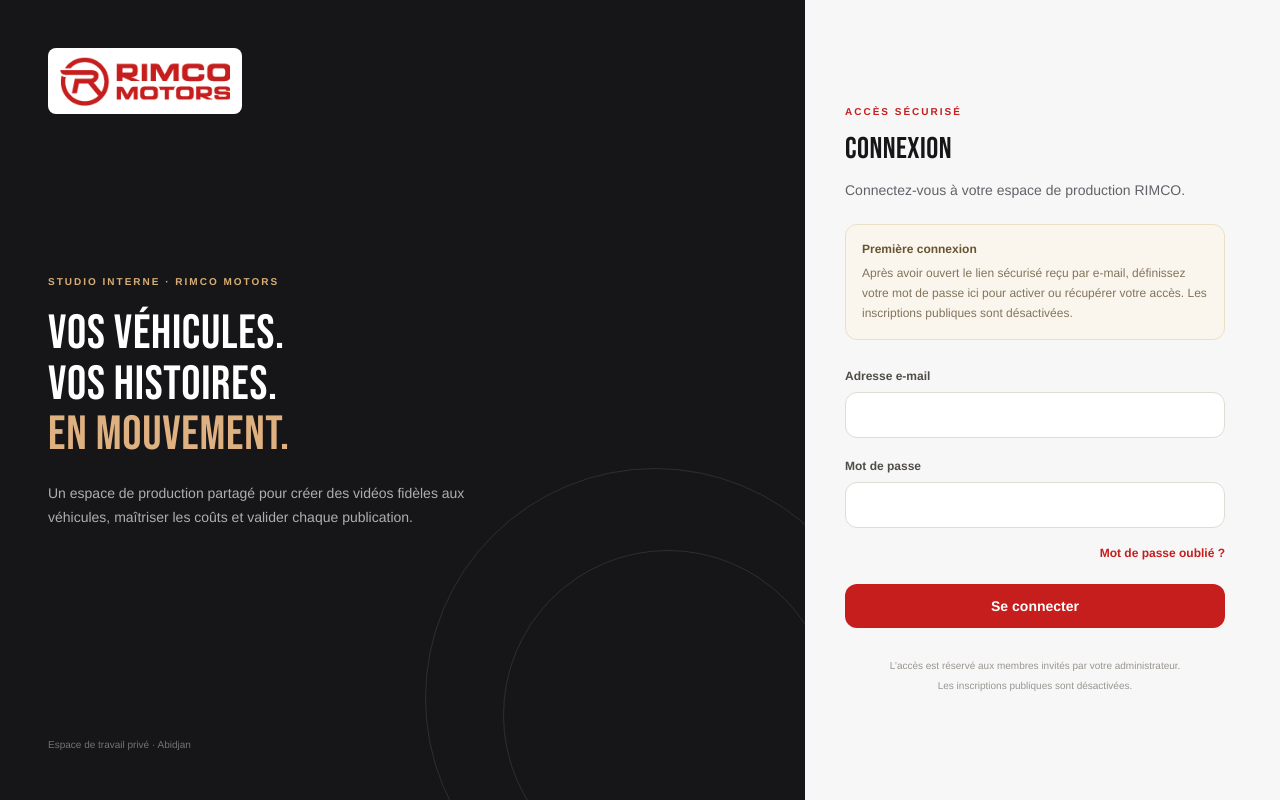
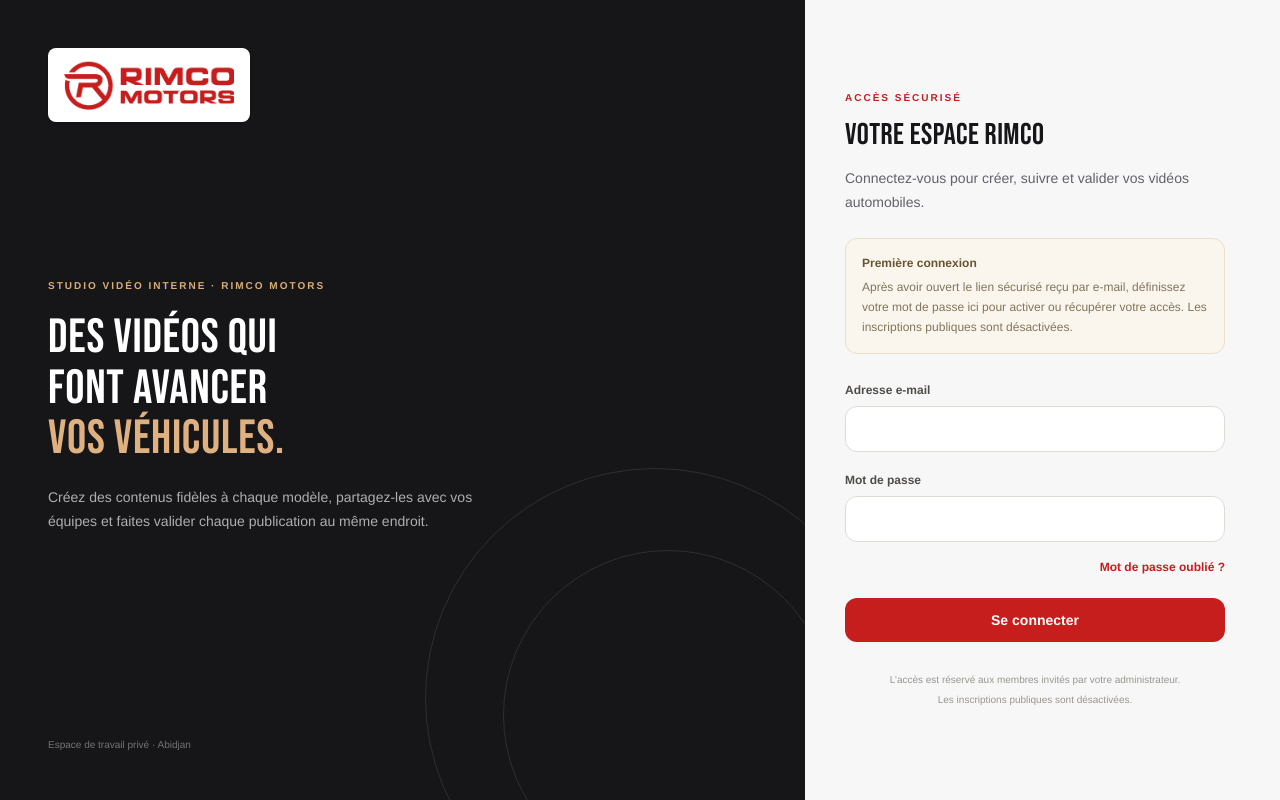
Before and after one commit to CyriacAssan79/rimco_motor, a Next.js app: page /connexion in a window 1280 px wide. Built offline with nearby package versions, Linux system fonts and the light colour scheme; no server answers.

Commit message:
feat(auth): améliorer la page de connexion RIMCO

```diff
--- a/src/app/connexion/page.tsx
+++ b/src/app/connexion/page.tsx
@@ -18,13 +18,13 @@
   return (
     <main className="grid min-h-screen bg-[var(--background)] lg:grid-cols-[1fr_460px]">
       <section className="relative hidden overflow-hidden bg-[var(--ink)] p-12 text-white lg:flex lg:flex-col lg:justify-between">
-        <div className="relative z-10 w-fit rounded-lg bg-white px-3 py-2">
+        <div className="relative z-10 w-fit rounded-lg bg-white px-4 py-3 shadow-sm">
           <RimcoLogo />
         </div>
         <div className="relative z-10 max-w-xl pb-12">
-          <p className="text-[10px] font-bold uppercase tracking-[.2em] text-[#d9ae75]">Studio interne · RIMCO Motors</p>
-          <h1 className="mt-5 text-5xl font-semibold leading-[1.05] tracking-[-.04em]">Vos véhicules.<br />Vos histoires.<br /><span className="text-[#dfb080]">En mouvement.</span></h1>
-          <p className="mt-5 max-w-md text-sm leading-6 text-white/65">Un espace de production partagé pour créer des vidéos fidèles aux véhicules, maîtriser les coûts et valider chaque publication.</p>
+          <p className="text-[10px] font-bold uppercase tracking-[.2em] text-[#d9ae75]">Studio vidéo interne · RIMCO Motors</p>
+          <h1 className="mt-5 text-5xl font-semibold leading-[1.05] tracking-[-.04em]">Des vidéos qui<br />font avancer<br /><span className="text-[#dfb080]">vos véhicules.</span></h1>
+          <p className="mt-5 max-w-md text-sm leading-6 text-white/65">Créez des contenus fidèles à chaque modèle, partagez-les avec vos équipes et faites valider chaque publication au même endroit.</p>
         </div>
         <div className="absolute -bottom-32 -right-20 h-[460px] w-[460px] rounded-full border border-white/10" />
         <div className="absolute -bottom-20 -right-7 h-[330px] w-[330px] rounded-full border border-white/10" />
@@ -36,8 +36,8 @@
             <RimcoLogo compact />
           </div>
           <p className="text-[10px] font-bold uppercase tracking-[.2em] text-[var(--brand-red)]">Accès sécurisé</p>
-          <h2 className="mt-2 text-[30px] font-semibold tracking-[-.04em]">Connexion</h2>
-          <p className="mt-2 text-sm text-[var(--muted)]">Connectez-vous à votre espace de production RIMCO.</p>
+          <h2 className="mt-2 text-[30px] font-semibold tracking-[-.04em]">Votre espace RIMCO</h2>
+          <p className="mt-2 text-sm leading-6 text-[var(--muted)]">Connectez-vous pour créer, suivre et valider vos vidéos automobiles.</p>
           <div className="mt-6 rounded-xl border border-[#eadfc7] bg-[#fbf6ed] p-4">
             <p className="text-xs font-semibold text-[#675432]">Première connexion</p>
             <p className="mt-1.5 text-xs leading-5 text-[#82745c]">Après avoir ouvert le lien sécurisé reçu par e-mail, définissez votre mot de passe ici pour activer ou récupérer votre accès. Les inscriptions publiques sont désactivées.</p>
--- a/src/proxy.ts
+++ b/src/proxy.ts
@@ -2,7 +2,9 @@
 import { NextResponse, type NextRequest } from 'next/server';
 export async function proxy(request: NextRequest) {
   const { pathname } = request.nextUrl;
-  if (pathname === '/connexion' || pathname.startsWith('/api/')) return NextResponse.next();
+  // Les ressources de marque sont publiques : elles doivent rester disponibles
+  // sur la page de connexion, avant toute session Supabase.
+  if (pathname === '/connexion' || pathname.startsWith('/api/') || pathname.startsWith('/brand/')) return NextResponse.next();
 
   const url = process.env.NEXT_PUBLIC_SUPABASE_URL;
   const key = process.env.NEXT_PUBLIC_SUPABASE_ANON_KEY ?? process.env.NEXT_PUBLIC_SUPABASE_PUBLISHABLE_KEY;
```
